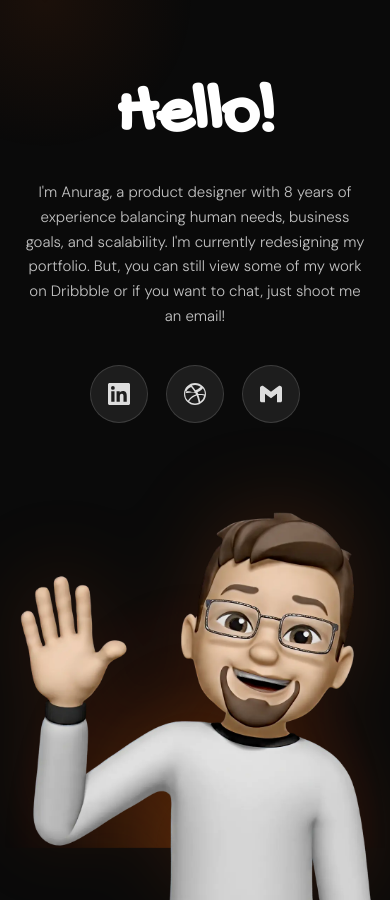
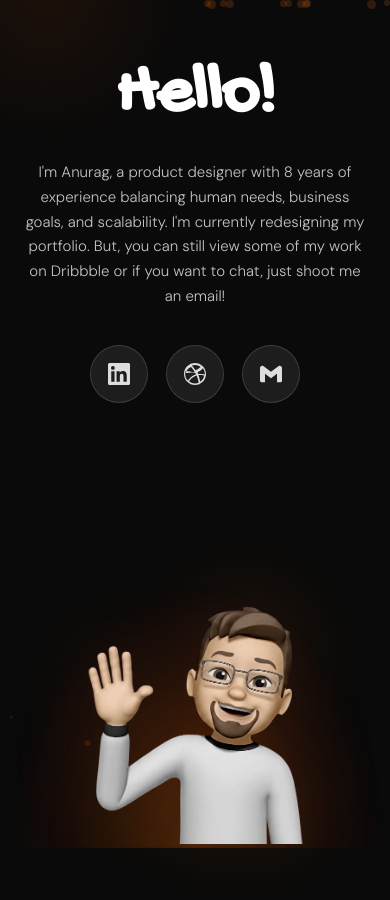
Before and after one commit to Brokenskulzz/portfolio, a plain HTML site: page index.html in a window 390 px wide. After the commit the page ends 844 px from the top, so only its background shows below. Drawn offline with Linux system fonts and the light colour scheme.

Commit message:
Update index.html

```diff
--- a/index.html
+++ b/index.html
@@ -188,6 +188,15 @@
     transform: scale(1.03) translateY(-6px);
   }
 
+  @media (max-width: 600px) {
+    .avatar-wrap {
+      max-width: 220px;
+    }
+    .content {
+      padding: 60px 20px 0;
+    }
+  }
+
   .cursor-glow {
     position: fixed;
     width: 300px;
@@ -229,7 +238,7 @@
         </svg>
       </a>
       <!-- Email -->
-      <a class="social-btn" href="/cdn-cgi/l/email-protection#92e1f3e6e2f3e6faebbcf3fce7e0f3f5a2a2a5d2f5fff3fbfebcf1fdff" title="Email">
+      <a class="social-btn" href="mailto:satpathy.anurag007@gmail.com" title="Email">
         <svg viewBox="0 0 24 24" xmlns="http://www.w3.org/2000/svg">
           <path d="M24 5.457v13.909c0 .904-.732 1.636-1.636 1.636h-3.819V11.73L12 16.64l-6.545-4.91v9.273H1.636A1.636 1.636 0 0 1 0 19.366V5.457c0-2.023 2.309-3.178 3.927-1.964L5.455 4.64 12 9.548l6.545-4.91 1.528-1.145C21.69 2.28 24 3.434 24 5.457z"/>
         </svg>
@@ -247,7 +256,7 @@
 
 </div>
 
-<script data-cfasync="false" src="/cdn-cgi/scripts/5c5dd728/cloudflare-static/email-decode.min.js"></script><script>
+<script>
   // Floating particles
   const container = document.getElementById('particles');
   for (let i = 0; i < 18; i++) {
@@ -260,3 +269,10 @@
 
   // Cursor glow follow
   const glow = document.getElementById('cursorGlow');
+  document.addEventListener('mousemove', (e) => {
+    glow.style.left = e.clientX + 'px';
+    glow.style.top = e.clientY + 'px';
+  });
+</script>
+</body>
+</html>
```
